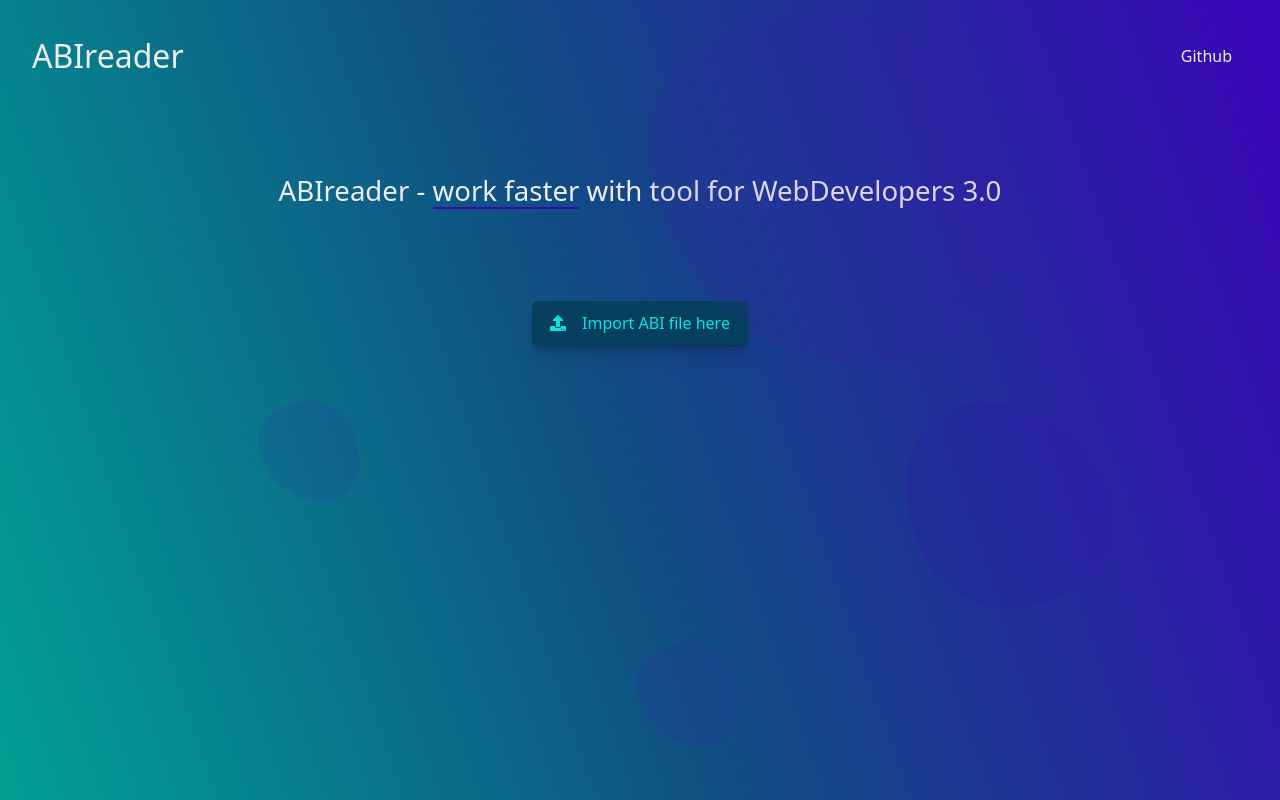
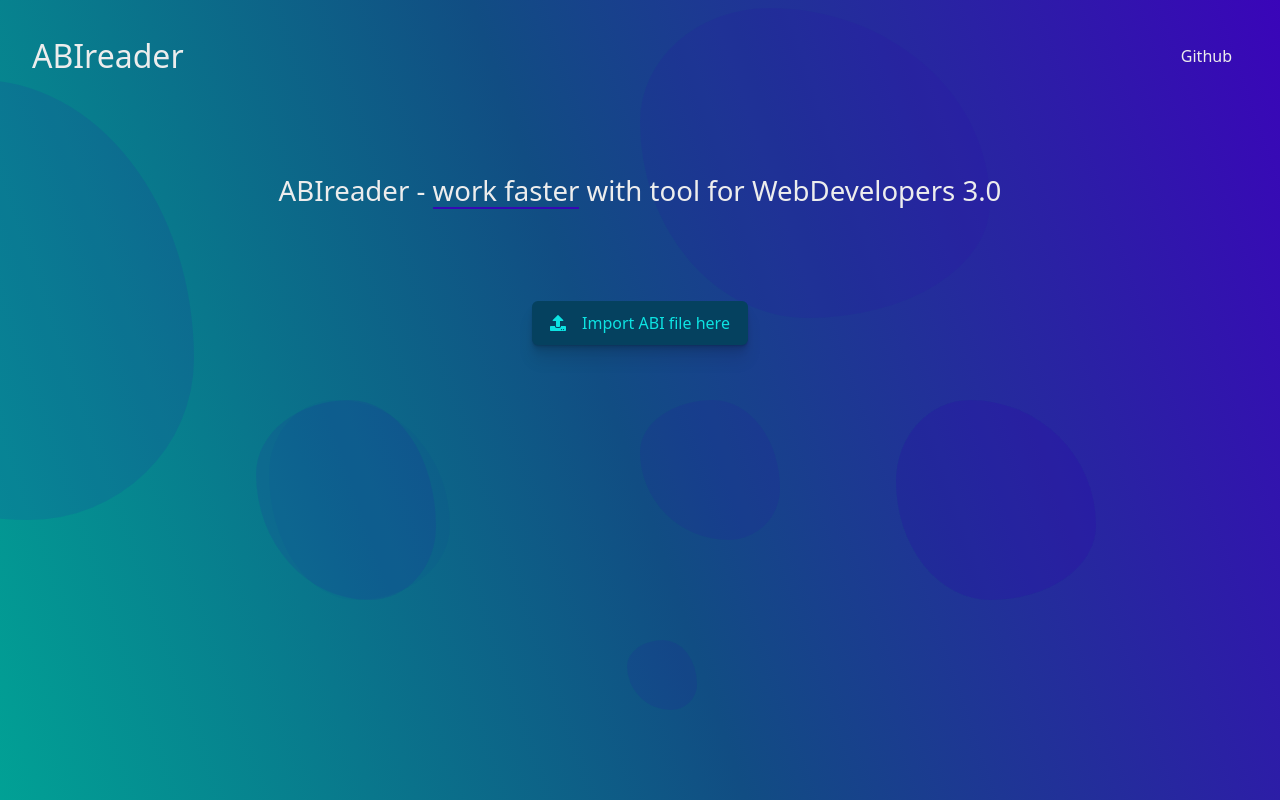
Before and after one commit to Trajanesco/abireader, a Vue app: page / in a window 1280 px wide. Built offline with nearby package versions, Linux system fonts and the light colour scheme.

Commit message:
div css animation

```diff
--- a/src/components/SvgAnimation.vue
+++ b/src/components/SvgAnimation.vue
@@ -1,7 +1,7 @@
 <template>
   <div
     :class="['shape-blob', `shape-blob--${index + 1}`]"
-    v-for="index in 4"
+    v-for="index in 8"
   ></div>
 </template>
 
@@ -18,11 +18,14 @@ export default {
   width: 200px;
   border-radius: 30% 50% 20% 40%;
   animation: transform 20s ease-in-out infinite both alternate,
-    movement_one 40s ease-in-out infinite both;
+    mv_one 30s ease-in-out infinite both;
   opacity: 0.1;
   position: absolute;
   left: 70%;
   top: 50%;
+  overflow: hidden;
+  z-index: -1;
+
   &--1 {
     height: 100px;
     width: 100px;
@@ -30,34 +33,63 @@ export default {
     top: 10%;
     transform: rotate(-180deg);
     animation: transform 30s ease-in-out infinite both alternate,
-      movement_two 60s ease-in-out infinite both;
+      mv_two 50s ease-in-out infinite both;
   }
   &--2 {
-    height: 350px;
+    height: 310px;
     width: 350px;
     left: 50%;
     top: 1%;
     transform: rotate(-180deg);
     animation: transform 30s ease-in-out infinite both alternate,
-      movement_two 60s ease-in-out infinite both;
+      mv_one 30s ease-in-out infinite both;
   }
   &--3 {
-    height: 100px;
-    width: 100px;
+    height: 200px;
+    width: 180px;
     left: 20%;
     top: 50%;
     transform: rotate(-180deg);
     animation: transform 30s ease-in-out infinite both alternate,
-      movement_two 60s ease-in-out infinite both;
+      mv_three 20s ease-in-out infinite both;
   }
   &--4 {
-    height: 100px;
-    width: 100px;
+    height: 70px;
+    width: 70px;
     left: 49%;
     top: 80%;
     transform: rotate(-180deg);
     animation: transform 30s ease-in-out infinite both alternate,
-      movement_two 30s ease-in-out infinite both;
+      mv_two 30s ease-in-out infinite both;
+  }
+  &--5 {
+    height: 440px;
+    width: 450px;
+    left: -20%;
+    top: 10%;
+    transform: rotate(-180deg);
+    animation: transform 30s ease-in-out infinite both alternate,
+      mv_three 40s ease-in-out infinite both;
+  }
+  &--6 {
+    height: 200px;
+    width: 181px;
+    left: 21%;
+    top: 50%;
+    transform: rotate(-10deg);
+    animation: transform 30s ease-in-out infinite both alternate,
+      mv_one 40s ease-in-out infinite both;
+    opacity: 0.03;
+  }
+
+  &--7 {
+    height: 140px;
+    width: 140px;
+    left: 50%;
+    top: 50%;
+    transform: rotate(-180deg);
+    animation: transform 30s ease-in-out infinite both alternate,
+      mv_two 30s ease-in-out infinite both;
   }
 }
 
@@ -80,23 +112,45 @@ export default {
   }
 }
 
-@keyframes movement_one {
+@keyframes mv_one {
   0%,
   100% {
     transform: none;
   }
   50% {
-    transform: translate(50%, 20%) rotateY(10deg) scale(1.2);
+    transform: translate(
+        percentage(random(100) / 100),
+        percentage(random(100) / 100)
+      )
+      rotateY(percentage(random(100) / 100) deg) scale(1.2);
   }
 }
 
-@keyframes movement_two {
+@keyframes mv_two {
   0%,
   500% {
     transform: none;
   }
   50% {
-    transform: translate(50%, 20%) rotate(-200deg) scale(1.2);
+    transform: translate(
+        percentage(random(100) / 100),
+        percentage(random(100) / 100)
+      )
+      rotate(percentage(random(100) / 100) deg) scale(1.2);
+  }
+}
+
+@keyframes mv_three {
+  0%,
+  200% {
+    transform: none;
+  }
+  40% {
+    transform: translate(
+        percentage(random(100) / 100),
+        percentage(random(100) / 100)
+      )
+      rotateY(percentage(random(100) / 100) deg) scale(1.2);
   }
 }
 </style>
```
